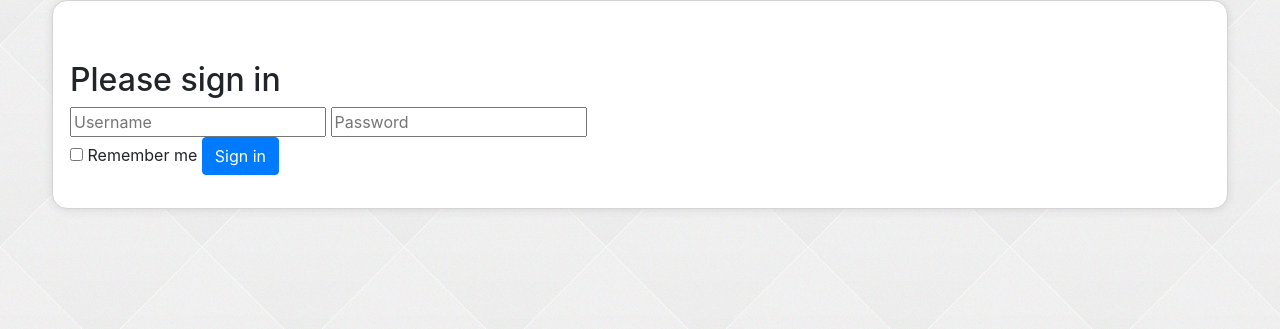
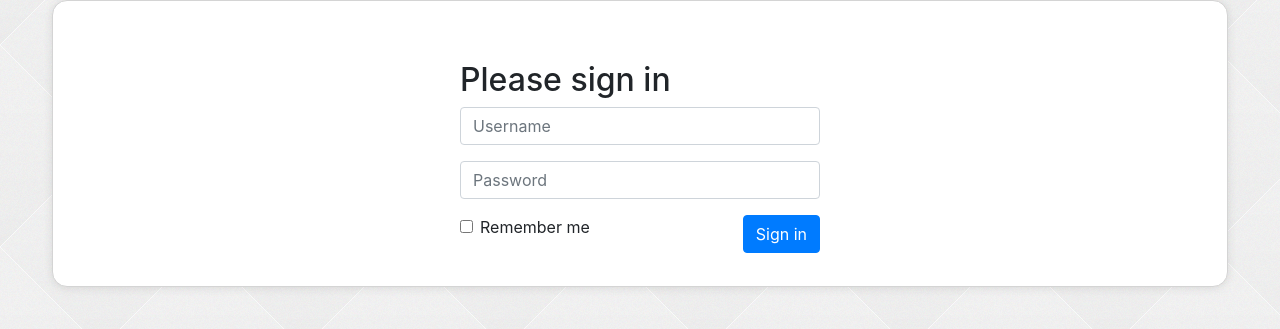
Before and after one commit to zcmander/mlist, a Django app: page / in a window 1280 px wide. Shown: the part 56-385 px from the top of the page. Run offline with Django 3.2, Linux system fonts and the light colour scheme; style sheets or scripts are compiled from the project's sources; parts of the project's set-up code (start-up, migrations or seed data) failed here and were passed over; some libraries are stand-ins or nearby versions.

Commit message:
Converted login page to bootstrap 4 -style

```diff
--- a/templates/mlist/login.html
+++ b/templates/mlist/login.html
@@ -2,21 +2,37 @@
 
 {% block container %}
 
-<div class="span4 offset4">
+<div class="row">
+<div class="col-4 offset-4">
 
-<form class="form-signin" action="{% url 'authenticate' %}" method="POST">
+<form action="{% url 'authenticate' %}" method="POST">
     {% csrf_token %}
-    <h2 class="form-signin-heading">Please sign in</h2>
-    <input type="text" name="username" class="input-block-level" placeholder="Username">
-    <input type="password" name="password" class="input-block-level" placeholder="Password">
-    <div class="row-fluid">
-    <label class="checkbox span6">
-        <input type="checkbox" value="remember-me"> Remember me
-    </label>
-    <button class="btn btn-medium btn-primary span6" type="submit">Sign in</button>
+    <h2>Please sign in</h2>
+
+    <div class="form-group">
+        <input type="text" name="username" class="form-control" placeholder="Username">
+    </div>
+    <div class="form-group">
+        <input type="password" name="password" class="form-control" placeholder="Password">
+    </div>
+
+    <div class="form-group">
+        <div class="row">
+            <div class="col-6">
+                <div class="form-check">
+                    <input class="form-check-input" type="checkbox" value="remember-me" id="remember-me">
+                    <label class="form-check-label" for="remember-me">Remember me</label>
+                </div>
+            </div>
+
+            <div class="col-6 text-right">
+                <button class="btn btn-medium btn-primary" type="submit">Sign in</button>
+            </div>
+        </div>
     </div>
 </form>
 
 </div>
+</div>
 
 {% endblock %}
```
